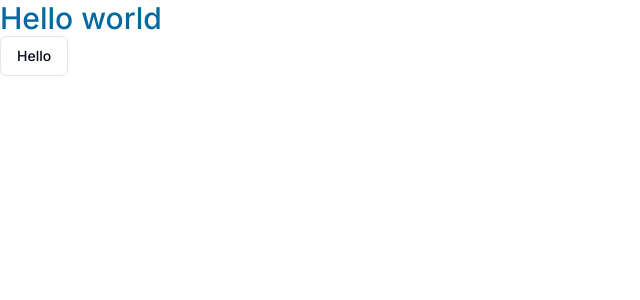
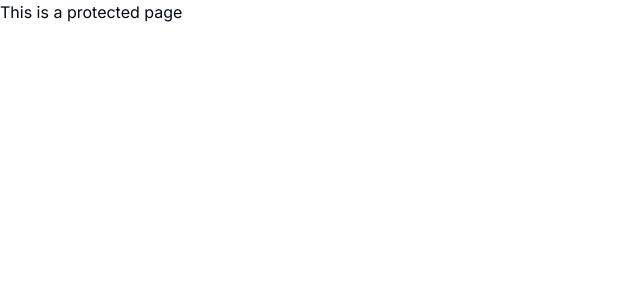
Before and after one commit to ShujaShah/lms-next, a Next.js app: page / in a window 1280 px wide. Shown: the top 300 px of the page, without its empty margins (0-640 px from the left). Built offline with nearby package versions, Linux system fonts and the light colour scheme.

Commit message:
added some pages

```diff
--- /dev/null
+++ b/app/(auth)/(routes)/sign-in/page.tsx
@@ -0,0 +1,9 @@
+const signInPage = () => {
+  return (
+    <div>
+      <p>This is a signin page</p>
+    </div>
+  );
+};
+
+export default signInPage;
--- /dev/null
+++ b/app/(dashboard)/(routes)/page.tsx
@@ -0,0 +1,7 @@
+export default function Home() {
+  return (
+    <div>
+      <p>This is a protected page</p>
+    </div>
+  );
+}
--- a/app/page.tsx
+++ /dev/null
@@ -1,11 +0,0 @@
-import { Button } from '@/components/ui/button';
-import Image from 'next/image';
-
-export default function Home() {
-  return (
-    <div>
-      <p className="text-3xl font-medium text-sky-700">Hello world</p>
-      <Button variant="outline">Hello</Button>
-    </div>
-  );
-}
```
